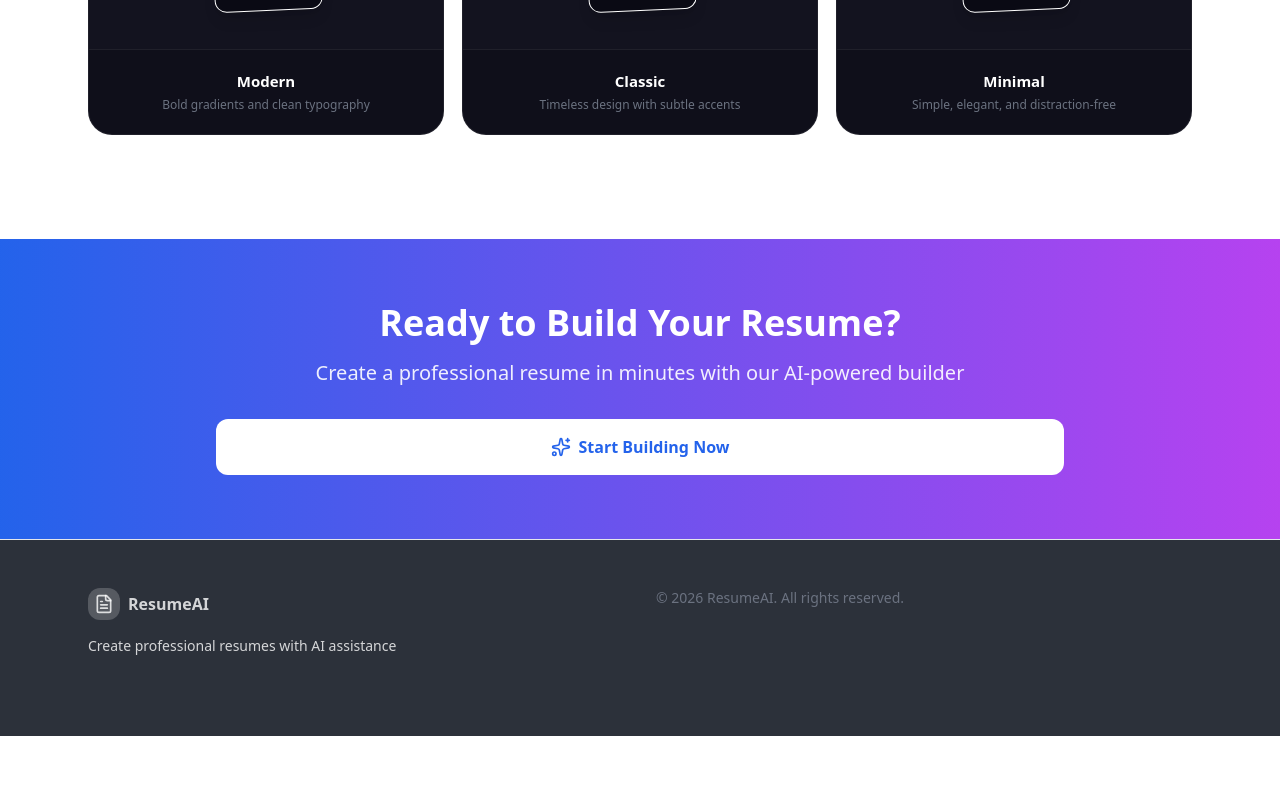
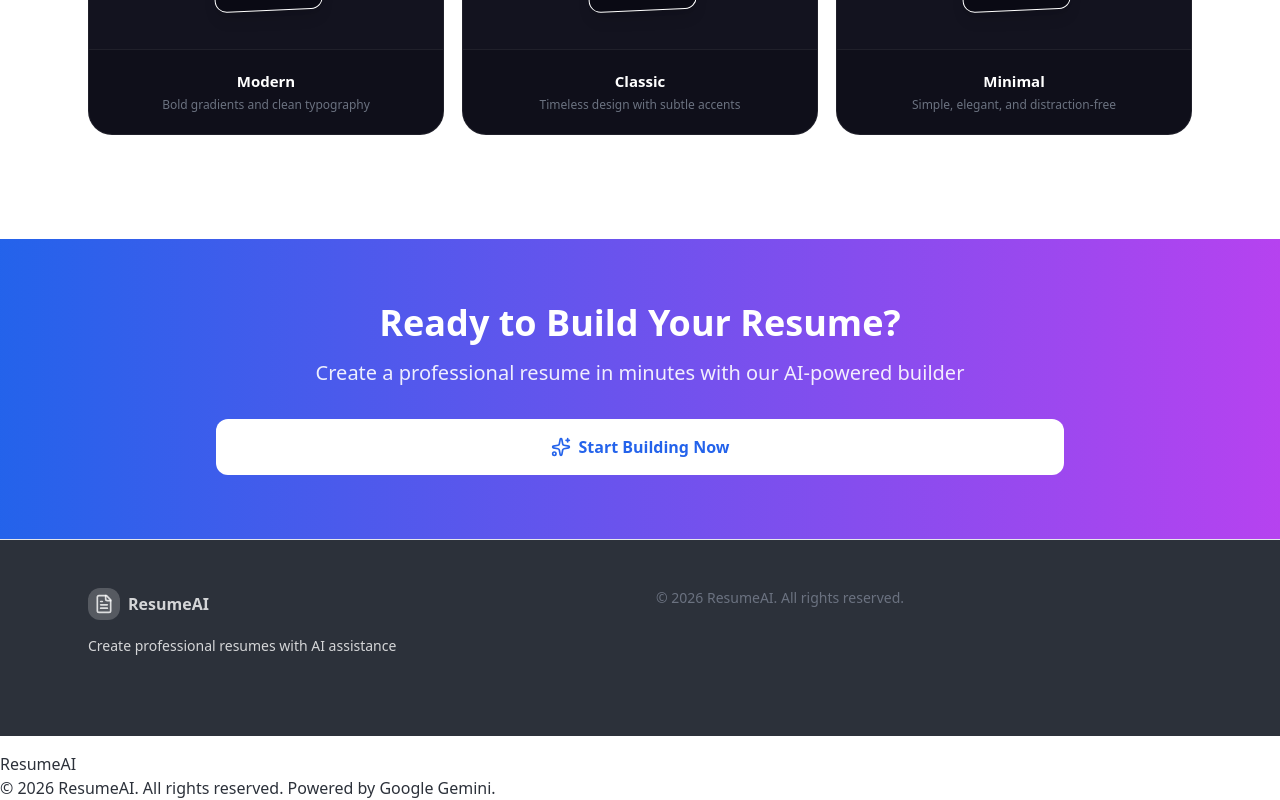
Before and after one commit to rishavchauhan123/airesumebuilder, a React (Vite) app: page / in a window 1280 px wide. Shown: the part 3467-4267 px from the top of the page. Before the commit the page ends 4203 px from the top, so only its background shows below. Built offline with nearby package versions, Linux system fonts and the light colour scheme; no server answers.

Commit message:
layout chnages 6

```diff
--- a/client/pages/Index.tsx
+++ b/client/pages/Index.tsx
@@ -603,6 +603,18 @@ export default function Index() {
           </div>
         </div>
       </footer>
+      <footer>
+  <a href="#" class="logo">
+    <div class="logo-gem">
+      <svg width="16" height="16" viewBox="0 0 16 16" fill="none">
+        <path d="M8 1L14 5V11L8 15L2 11V5L8 1Z" fill="white" opacity=".9"/>
+        <path d="M8 1L14 5L8 8L2 5L8 1Z" fill="white" opacity=".4"/>
+      </svg>
+    </div>
+    ResumeAI
+    </a>
+    <p class="footer-copy">© 2026 ResumeAI. All rights reserved. Powered by <span>Google Gemini</span>.</p>
+  </footer>
     </div>
   );
 }
```
